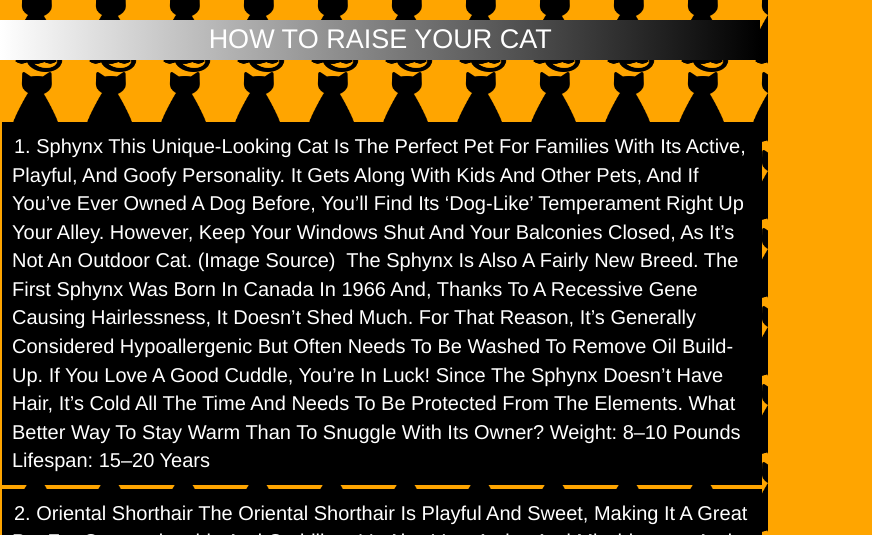
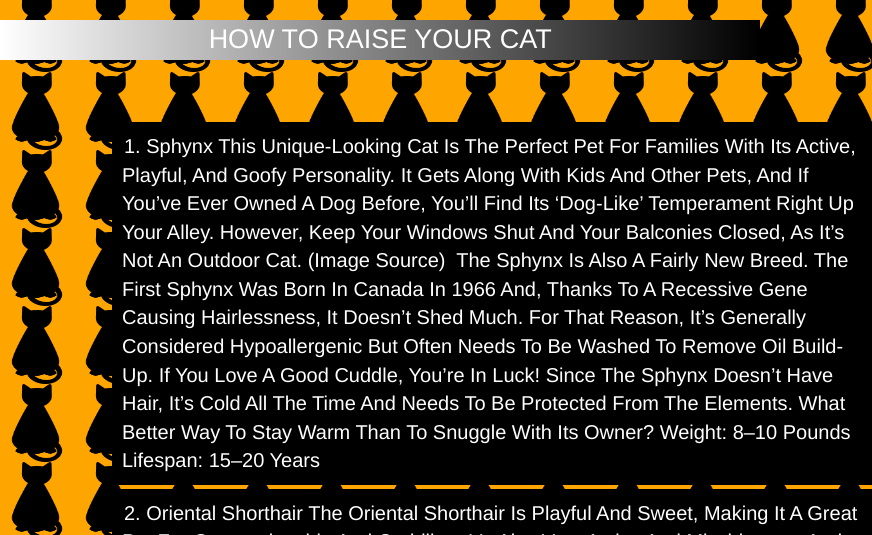
Before and after one commit to mody-69/catadopt, a plain HTML site: page Homepage.html in a window 768 px wide. Shown: the part 1020-1555 px from the top of the page, 872 px wide, since content can reach past the window. Drawn offline with nearby package versions, Linux system fonts and the light colour scheme.

Commit message:
Homepage.css

```diff
--- a/css/Homepage.css
+++ b/css/Homepage.css
@@ -211,7 +211,7 @@ p{
         position: relative;
         top: 38px;
         width: 99%;
-        left: -2px;
+        left: 108px;
     }
     .blue-box img ,.purple-box img ,.green-box svg{
         width: 16%;
```
